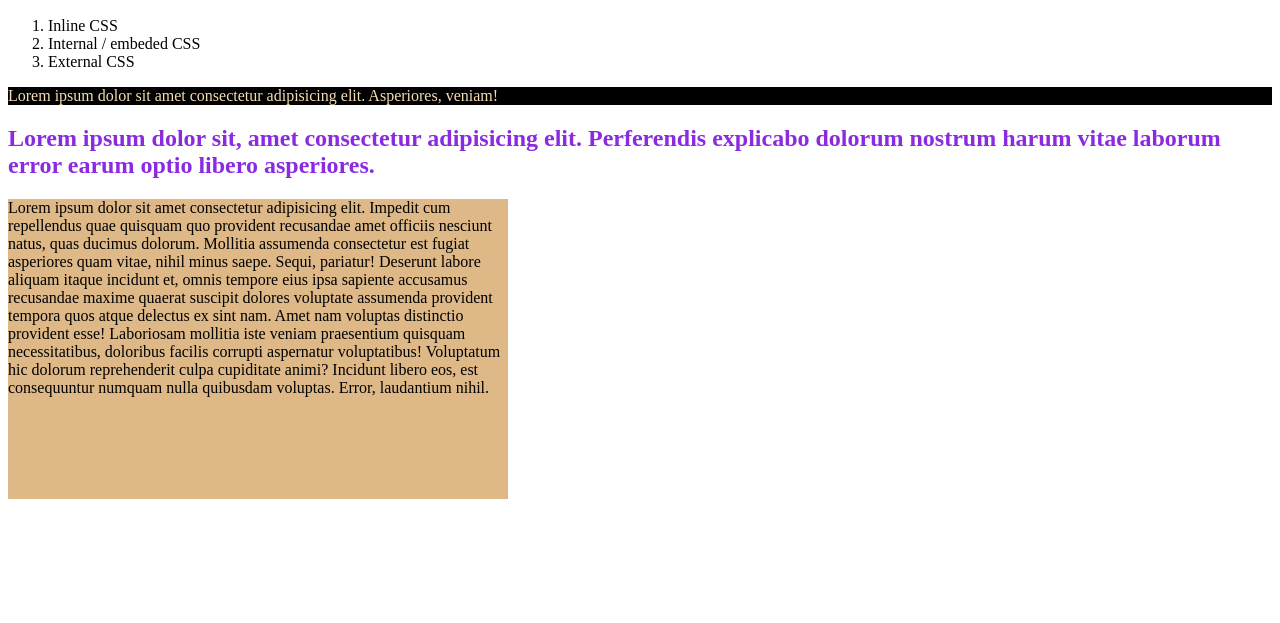
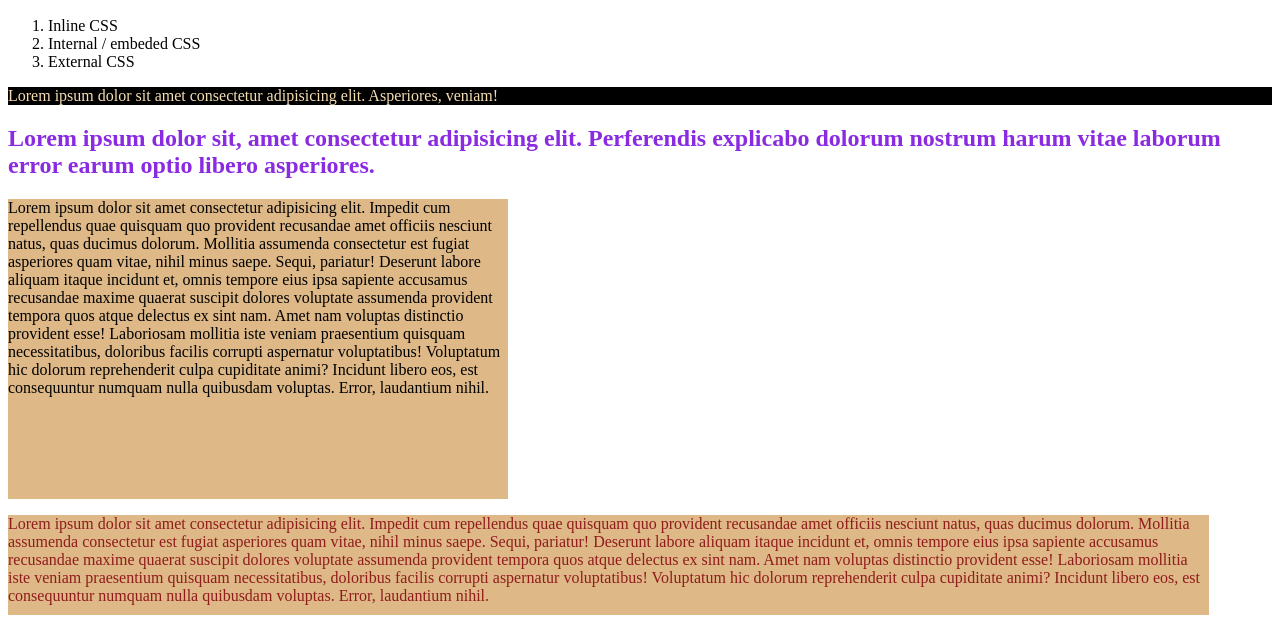
Before and after one commit to 25momin/06-web-repo, a plain HTML site: page index.html in a window 1280 px wide. Shown: the part 574-1197 px from the top of the page. Before the commit the page ends 1081 px from the top, so only its background shows below. Drawn offline with Linux system fonts and the light colour scheme.

Commit message:
css added again

```diff
--- a/CSS/style.css
+++ b/CSS/style.css
@@ -9,3 +9,10 @@ h1 {
                         color: black;
                         background-color:burlywood;
 }
+
+.practice0002{
+                        width: 95%;
+                        height: 100px;
+                        color: rgb(144, 28, 28);
+                        background-color:burlywood;
+}
--- a/index.html
+++ b/index.html
@@ -42,6 +42,10 @@
 
                     <div class="practice0001">
                         <p>Lorem ipsum dolor sit amet consectetur adipisicing elit. Impedit cum repellendus quae quisquam quo provident recusandae amet officiis nesciunt natus, quas ducimus dolorum. Mollitia assumenda consectetur est fugiat asperiores quam vitae, nihil minus saepe. Sequi, pariatur! Deserunt labore aliquam itaque incidunt et, omnis tempore eius ipsa sapiente accusamus recusandae maxime quaerat suscipit dolores voluptate assumenda provident tempora quos atque delectus ex sint nam. Amet nam voluptas distinctio provident esse! Laboriosam mollitia iste veniam praesentium quisquam necessitatibus, doloribus facilis corrupti aspernatur voluptatibus! Voluptatum hic dolorum reprehenderit culpa cupiditate animi? Incidunt libero eos, est consequuntur numquam nulla quibusdam voluptas. Error, laudantium nihil.</p>
+                    </div>
+
+                    <div class="practice0002">
+                        <p>Lorem ipsum dolor sit amet consectetur adipisicing elit. Impedit cum repellendus quae quisquam quo provident recusandae amet officiis nesciunt natus, quas ducimus dolorum. Mollitia assumenda consectetur est fugiat asperiores quam vitae, nihil minus saepe. Sequi, pariatur! Deserunt labore aliquam itaque incidunt et, omnis tempore eius ipsa sapiente accusamus recusandae maxime quaerat suscipit dolores voluptate assumenda provident tempora quos atque delectus ex sint nam. Amet nam voluptas distinctio provident esse! Laboriosam mollitia iste veniam praesentium quisquam necessitatibus, doloribus facilis corrupti aspernatur voluptatibus! Voluptatum hic dolorum reprehenderit culpa cupiditate animi? Incidunt libero eos, est consequuntur numquam nulla quibusdam voluptas. Error, laudantium nihil.</p>
 
                     </div>
 
@@ -49,5 +53,6 @@
 
 
 
+
 </body>
 </html>
```
